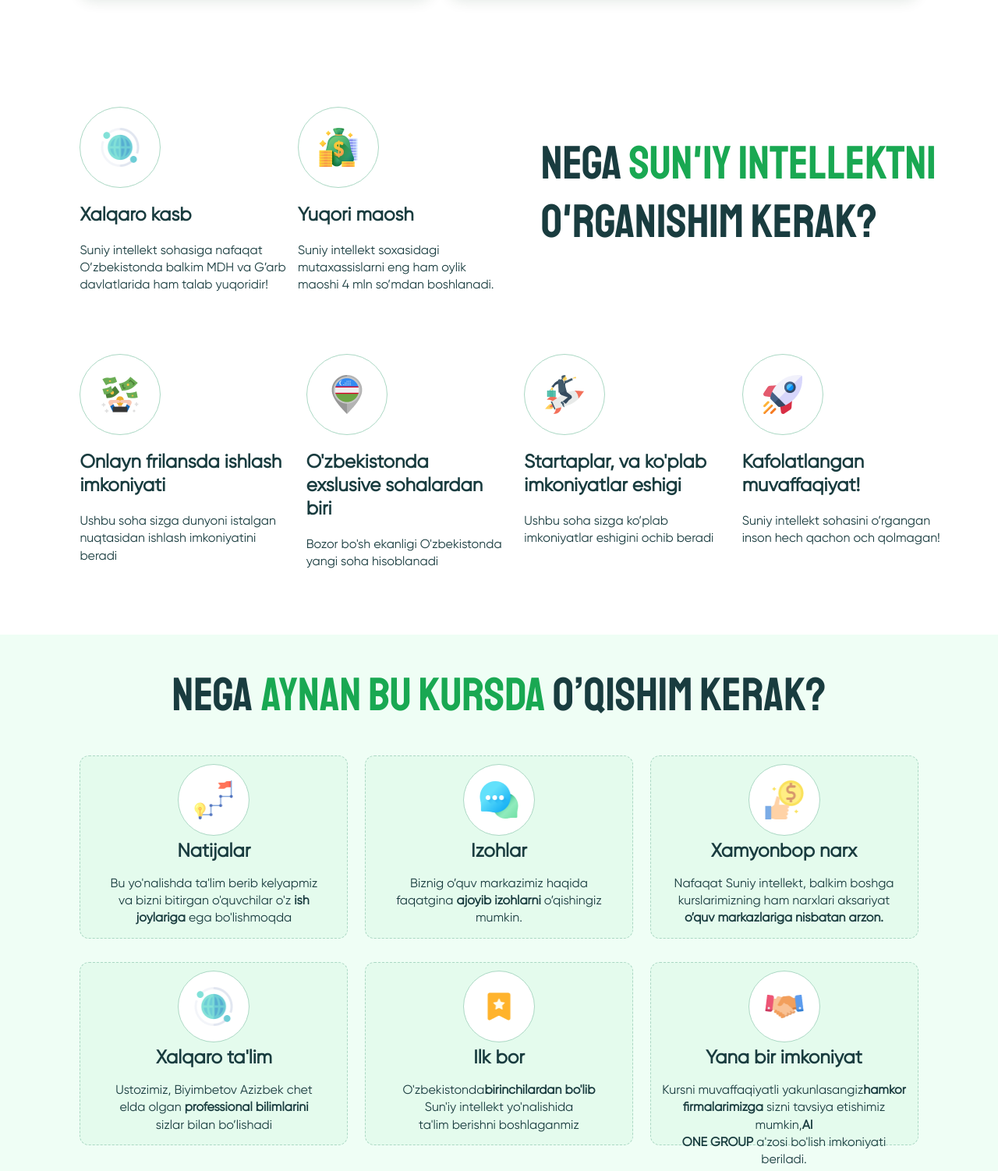
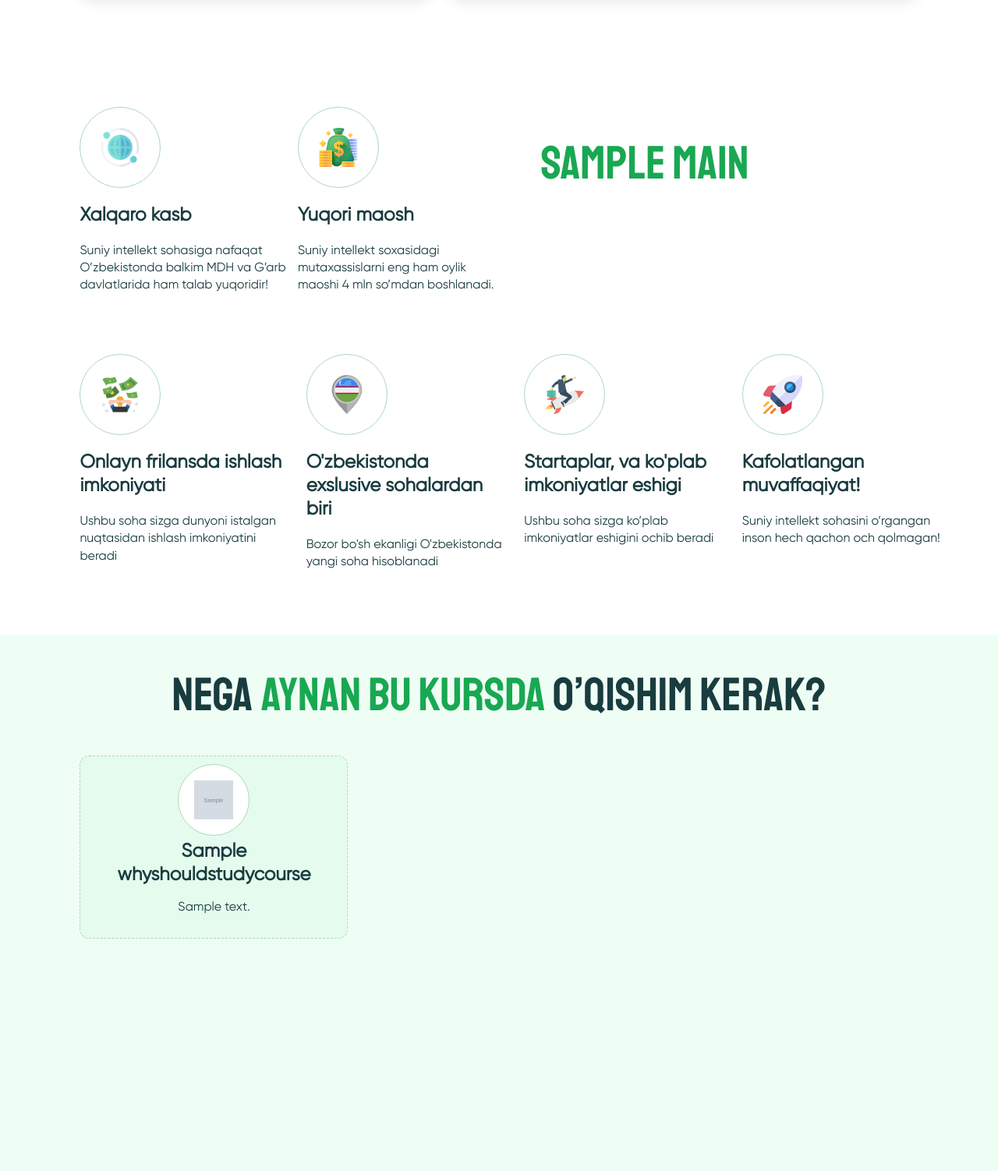
Before and after one commit to eraliabd/fulfil_ai, a Django app: page / in a window 1280 px wide. Shown: the part 4998-6500 px from the top of the page at 78% size. Run offline with Django 4.2, Linux system fonts and the light colour scheme; tables that the repository leaves empty hold one stand-in row (values such as "Sample post"); grey boxes marked "Sample" are stand-in pictures; parts of the project's set-up code (start-up, migrations or seed data) failed here and were passed over.

Commit message:
commit files

```diff
--- a/fulfil/views.py
+++ b/fulfil/views.py
@@ -6,6 +6,7 @@ from .forms import EnrollCourseForm
 def home(request):
     main = Main.objects.get()
     who_for_courses = WhoForCourse.objects.all()
+    why_should_study_courses = WhyShouldStudyCourse.objects.all()
     text_split = main.course_body.split("?")
     teacher_about = main.teacher_about.split(".")
     why_projects = main.course_project_content.split(".")
@@ -29,6 +30,7 @@ def home(request):
         'teacher_about': teacher_about,
         'who_for_courses': who_for_courses,
         'why_projects': why_projects,
+        'why_should_study_courses': why_should_study_courses,
     }
 
     return render(request, 'index.html', context)
--- a/templates/index.html
+++ b/templates/index.html
@@ -572,8 +572,9 @@
                 </div>
                 <div class="why-ai-title">
                     <h1>
-                        Nega <span class="green">sun'iy intellektni</span> o'rganishim
-                        kerak?
+{#                        Nega <span class="green">sun'iy intellektni</span> o'rganishim#}
+{#                        kerak?#}
+                        <span class="green">{{ main.why_should_study_profession_title }}</span>
                     </h1>
                 </div>
             </div>
@@ -627,80 +628,94 @@
                     Nega <span class="green">aynan bu kursda</span> o’qishim kerak?
                 </h1>
                 <div class="all-reasons">
-                    <div class="reason">
-                        <div class="rimg">
-                            <img src="{% static 'assets/images/firstRimg.png' %}" alt="reasonImg"/>
+                    {% for who_course in why_should_study_courses %}
+                        <div class="reason">
+                            <div class="rimg">
+                                <img src="media/{{ who_course.image }}" alt="reasonImg"/>
+                            </div>
+                            <h2>{{ who_course.title }}</h2>
+                            <p>
+{#                                Bu yo'nalishda ta'lim berib kelyapmiz <br/>#}
+{#                                va bizni bitirgan o'quvchilar o'z#}
+{#                                <span class="w900">ish<br/>joylariga </span >ega bo'lishmoqda#}
+                                {{ who_course.description }}
+                            </p>
                         </div>
-                        <h2>Natijalar</h2>
-                        <p>
-                            Bu yo'nalishda ta'lim berib kelyapmiz <br/>
-                            va bizni bitirgan o'quvchilar o'z
-                            <span class="w900">ish<br/>joylariga </span >ega bo'lishmoqda
-                        </p>
-                    </div>
-
-                    <div class="reason">
-                        <div class="rimg">
-                            <img src="{% static 'assets/images/secondRimg.png' %}" alt="reasonImg"/>
-                        </div>
-                        <h2>Izohlar</h2>
-                        <p>
-                            Biznig o’quv markazimiz haqida<br/>
-                            faqatgina
-                            <span class="w900">ajoyib izohlarni </span> o’qishingiz<br/>
-                            mumkin.
-                        </p>
-                    </div>
-
-                    <div class="reason">
-                        <div class="rimg">
-                            <img src="{% static 'assets/images/thirdRimg.png' %}" alt="reasonImg"/>
-                        </div>
-                        <h2>Xamyonbop narx</h2>
-                        <p>
-                            Nafaqat Suniy intellekt, balkim boshga<br/>
-                            kurslarimizning ham narxlari aksariyat<br/><span
-                                class="w900">
-                    o’quv markazlariga nisbatan arzon.</span>
-                        </p>
-                    </div>
-
-                    <div class="reason">
-                        <div class="rimg">
-                            <img src="{% static 'assets/images/fourthRimg.png' %}" alt="reasonImg"/>
-                        </div>
-                        <h2>Xalqaro ta'lim</h2>
-                        <p>
-                            Ustozimiz, Biyimbetov Azizbek chet<br/>
-                            elda olgan
-                            <span class="w900">professional bilimlarini<br/></span>
-                            sizlar bilan bo’lishadi
-                        </p>
-                    </div>
-
-                    <div class="reason">
-                        <div class="rimg">
-                            <img src="{% static 'assets/images/fifthRimg.png' %}" alt="reasonImg"/>
-                        </div>
-                        <h2>Ilk bor</h2>
-                        <p>
-                            O'zbekistonda<span class="w900">birinchilardan bo'lib<br/></span>
-                            Sun'iy intellekt yo'nalishida<br/>
-                            ta'lim berishni boshlaganmiz
-                        </p>
-                    </div>
-
-                    <div class="reason">
-                        <div class="rimg">
-                            <img src="{% static 'assets/images/sixthRimg.png' %}" alt="reasonImg"/>
-                        </div>
-                        <h2>Yana bir imkoniyat</h2>
-                        <p>
-                            Kursni muvaffaqiyatli yakunlasangiz<span class="w900">hamkor<br/>firmalarimizga</span>
-                            sizni tavsiya etishimiz mumkin,<span class="w900">AI<br/>ONE GROUP</span>
-                            a'zosi bo'lish imkoniyati beriladi.
-                        </p>
-                    </div>
+                    {% endfor %}
+{#                    <div class="reason">#}
+{#                        <div class="rimg">#}
+{#                            <img src="{% static 'assets/images/firstRimg.png' %}" alt="reasonImg"/>#}
+{#                        </div>#}
+{#                        <h2>Natijalar</h2>#}
+{#                        <p>#}
+{#                            Bu yo'nalishda ta'lim berib kelyapmiz <br/>#}
+{#                            va bizni bitirgan o'quvchilar o'z#}
+{#                            <span class="w900">ish<br/>joylariga </span >ega bo'lishmoqda#}
+{#                        </p>#}
+{#                    </div>#}
+{##}
+{#                    <div class="reason">#}
+{#                        <div class="rimg">#}
+{#                            <img src="{% static 'assets/images/secondRimg.png' %}" alt="reasonImg"/>#}
+{#                        </div>#}
+{#                        <h2>Izohlar</h2>#}
+{#                        <p>#}
+{#                            Biznig o’quv markazimiz haqida<br/>#}
+{#                            faqatgina#}
+{#                            <span class="w900">ajoyib izohlarni </span> o’qishingiz<br/>#}
+{#                            mumkin.#}
+{#                        </p>#}
+{#                    </div>#}
+{##}
+{#                    <div class="reason">#}
+{#                        <div class="rimg">#}
+{#                            <img src="{% static 'assets/images/thirdRimg.png' %}" alt="reasonImg"/>#}
+{#                        </div>#}
+{#                        <h2>Xamyonbop narx</h2>#}
+{#                        <p>#}
+{#                            Nafaqat Suniy intellekt, balkim boshga<br/>#}
+{#                            kurslarimizning ham narxlari aksariyat<br/><span#}
+{#                                class="w900">#}
+{#                    o’quv markazlariga nisbatan arzon.</span>#}
+{#                        </p>#}
+{#                    </div>#}
+{##}
+{#                    <div class="reason">#}
+{#                        <div class="rimg">#}
+{#                            <img src="{% static 'assets/images/fourthRimg.png' %}" alt="reasonImg"/>#}
+{#                        </div>#}
+{#                        <h2>Xalqaro ta'lim</h2>#}
+{#                        <p>#}
+{#                            Ustozimiz, Biyimbetov Azizbek chet<br/>#}
+{#                            elda olgan#}
+{#                            <span class="w900">professional bilimlarini<br/></span>#}
+{#                            sizlar bilan bo’lishadi#}
+{#                        </p>#}
+{#                    </div>#}
+{##}
+{#                    <div class="reason">#}
+{#                        <div class="rimg">#}
+{#                            <img src="{% static 'assets/images/fifthRimg.png' %}" alt="reasonImg"/>#}
+{#                        </div>#}
+{#                        <h2>Ilk bor</h2>#}
+{#                        <p>#}
+{#                            O'zbekistonda<span class="w900">birinchilardan bo'lib<br/></span>#}
+{#                            Sun'iy intellekt yo'nalishida<br/>#}
+{#                            ta'lim berishni boshlaganmiz#}
+{#                        </p>#}
+{#                    </div>#}
+{##}
+{#                    <div class="reason">#}
+{#                        <div class="rimg">#}
+{#                            <img src="{% static 'assets/images/sixthRimg.png' %}" alt="reasonImg"/>#}
+{#                        </div>#}
+{#                        <h2>Yana bir imkoniyat</h2>#}
+{#                        <p>#}
+{#                            Kursni muvaffaqiyatli yakunlasangiz<span class="w900">hamkor<br/>firmalarimizga</span>#}
+{#                            sizni tavsiya etishimiz mumkin,<span class="w900">AI<br/>ONE GROUP</span>#}
+{#                            a'zosi bo'lish imkoniyati beriladi.#}
+{#                        </p>#}
+{#                    </div>#}
                 </div>
             </div>
         </div>
@@ -715,7 +730,7 @@
                 <div class="extra-change-underline">
                     <div class="extra-change-ellipse">
                         <img
-                                src="{% static 'assets/images/arm.png' %}"
+                                src="media/{{ main.course_chance_image }}"
                                 alt="img"/>
                     </div>
                 </div>
```
